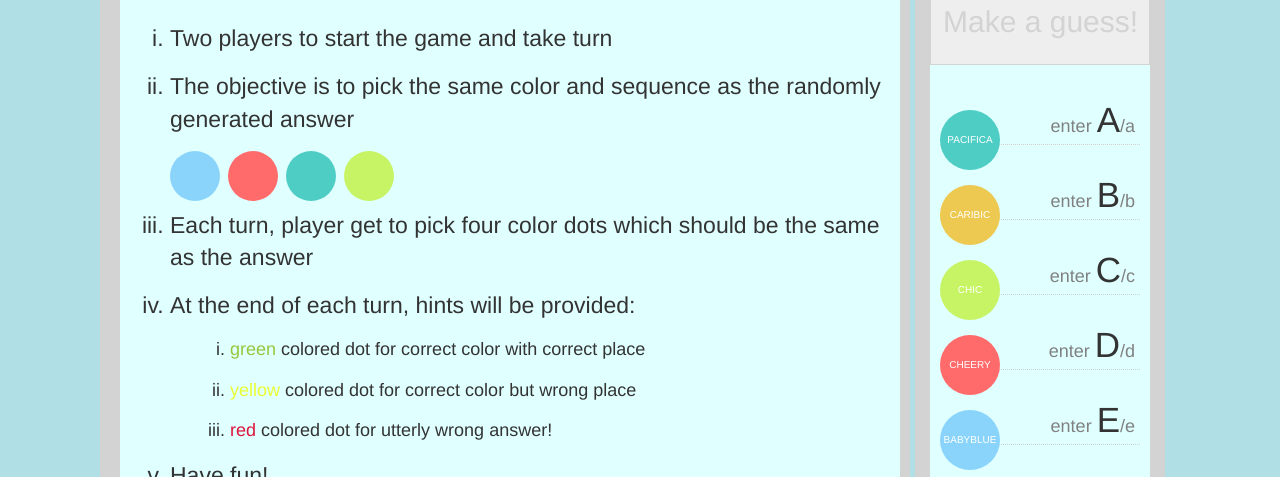
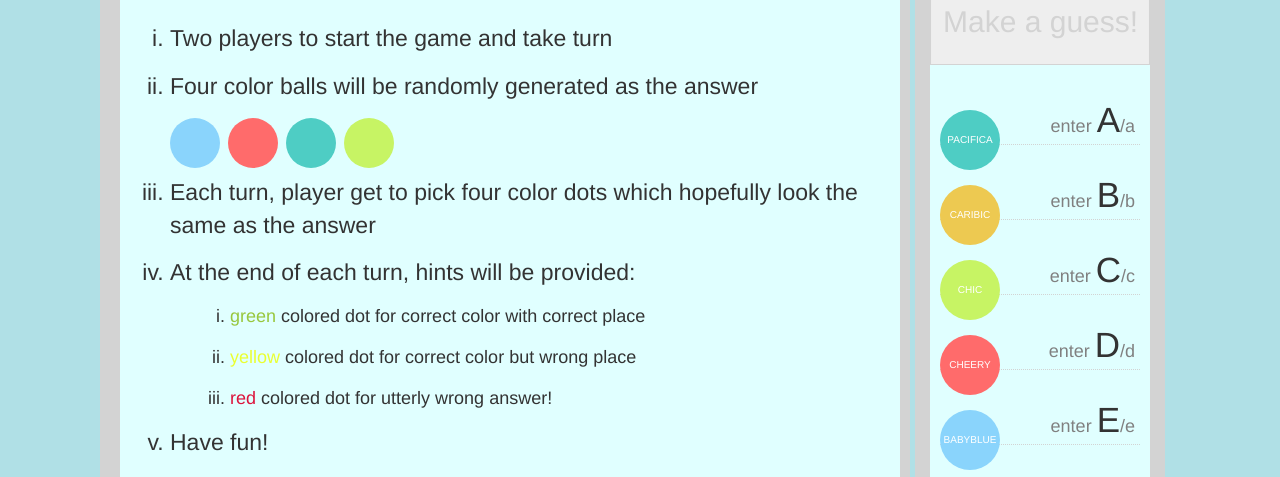
Before and after one commit to WDI-HK-8/mastermind, a plain HTML site: page index.html in a window 1280 px wide. Shown: the part 287-764 px from the top of the page. Drawn offline with Linux system fonts and the light colour scheme.

Commit message:
updated the wordings for instruction

```diff
--- a/css/style.css
+++ b/css/style.css
@@ -361,7 +361,7 @@ h3.whoseTurn {
 	padding-left: 50px;
 	padding-top: 30px;
 	background-color: lightcyan;
-	height: 650px;
+	height: 600px;
 }
 
 .instruction h1 {
--- a/index.html
+++ b/index.html
@@ -33,7 +33,7 @@
                 Two players to start the game and take turn
               </li>
               <li>
-                The objective is to pick the same color and sequence as the randomly generated answer
+                Four color balls will be randomly generated as the answer
               <div class="iBullets">
                 <div class="instructBullet babyBlue"></div>
                 <div class="instructBullet cheeryPinkColor"></div>
@@ -42,7 +42,7 @@
               </div>
               </li>
               <li class="clear">
-                Each turn, player get to pick four color dots which should be the same as the answer
+                Each turn, player get to pick four color dots which hopefully look the same as the answer
               </li>
               <li>
                 At the end of each turn, hints will be provided:
```
